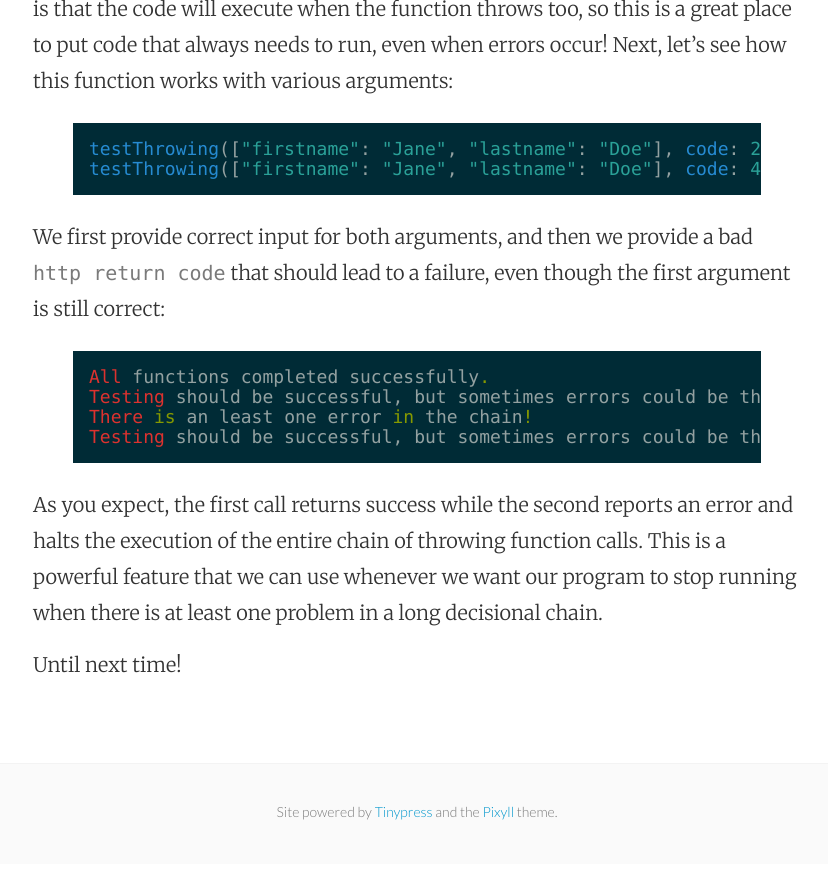
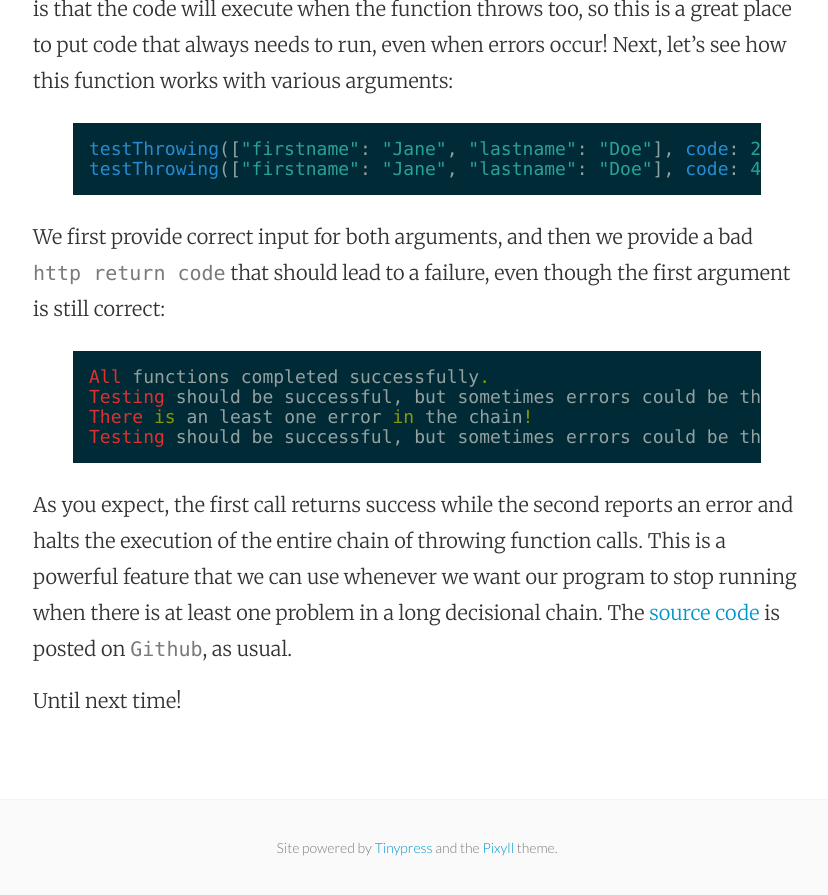
Before and after one commit to mhorga/mhorga.github.io, a Jekyll site: the page built from _posts/2015-12-21-error-handling-in-swift.markdown, in a window 1280 px wide and 900 px high, scrolled down 3600 px. Shown: the top 895 px of the window, without its empty margins (223-1051 px from the left). Built offline with Jekyll 4.4.1, drawn with Linux system fonts in a browser that asks for light colours; before the commit the page ends 4464 px from its top, so only the background shows below that.

Commit message:
Post update: Error handling in Swift

```diff
--- a/_posts/2015-12-21-error-handling-in-swift.markdown
+++ b/_posts/2015-12-21-error-handling-in-swift.markdown
@@ -116,6 +116,6 @@ There is an least one error in the chain!
 Testing should be successful, but sometimes errors could be thrown.
 {% endhighlight %}
 
-As you expect, the first call returns success while the second reports an error and halts the execution of the entire chain of throwing function calls. This is a powerful feature that we can use whenever we want our program to stop running when there is at least one problem in a long decisional chain.
+As you expect, the first call returns success while the second reports an error and halts the execution of the entire chain of throwing function calls. This is a powerful feature that we can use whenever we want our program to stop running when there is at least one problem in a long decisional chain. The [source code](https://github.com/Swiftor/ErrorHandling) is posted on `Github`, as usual.
 
 Until next time!
```
